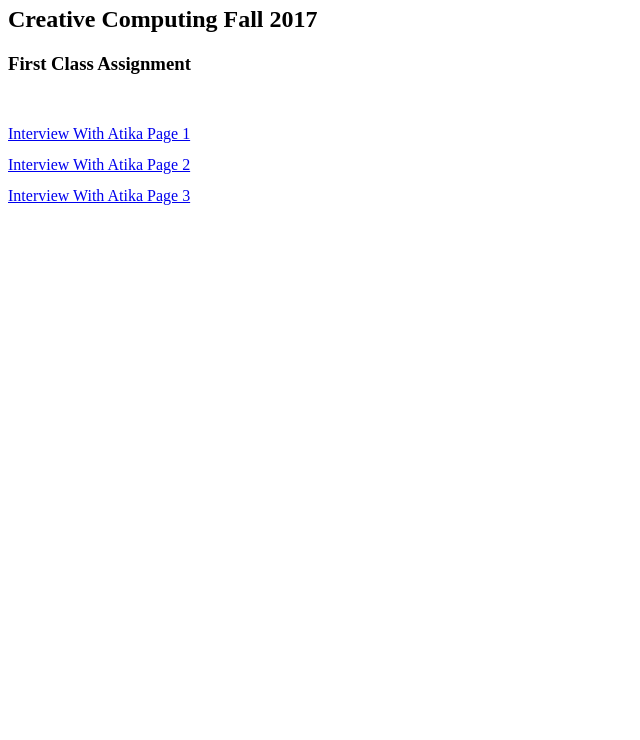
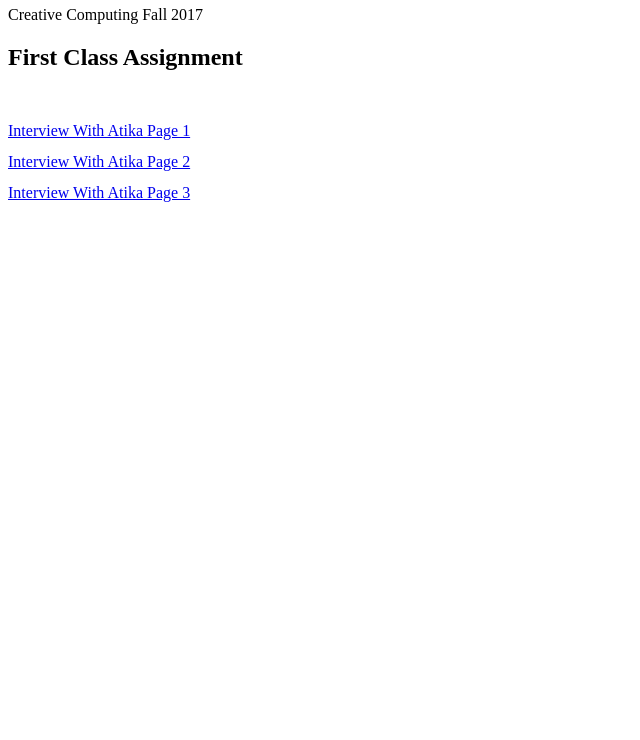
Before and after one commit to jamieislame/jamieislame.github.io, a plain HTML site: page index.html in a window 1280 px wide. Shown: the part 60-800 px from the top of the page, without its empty margins (0-640 px from the left). Drawn offline with Linux system fonts and the light colour scheme.

Commit message:
describe your changes here

```diff
--- a/index.html
+++ b/index.html
@@ -4,8 +4,8 @@
     </head>
     <body>
         <h1> Jamie Mars </h1>
-        <h2> Creative Computing Fall 2017</h2>
-        <h3> First  Class Assignment </h3> <br>
+        <p> Creative Computing Fall 2017 </p>
+        <h2> First  Class Assignment </h2> <br>
        <pre></pre><a href='page1.html' > Interview With Atika Page 1
              </a> <br>
         <pre></pre><a href= 'page2.html'> Interview With Atika Page 2 </a> <br>
```
